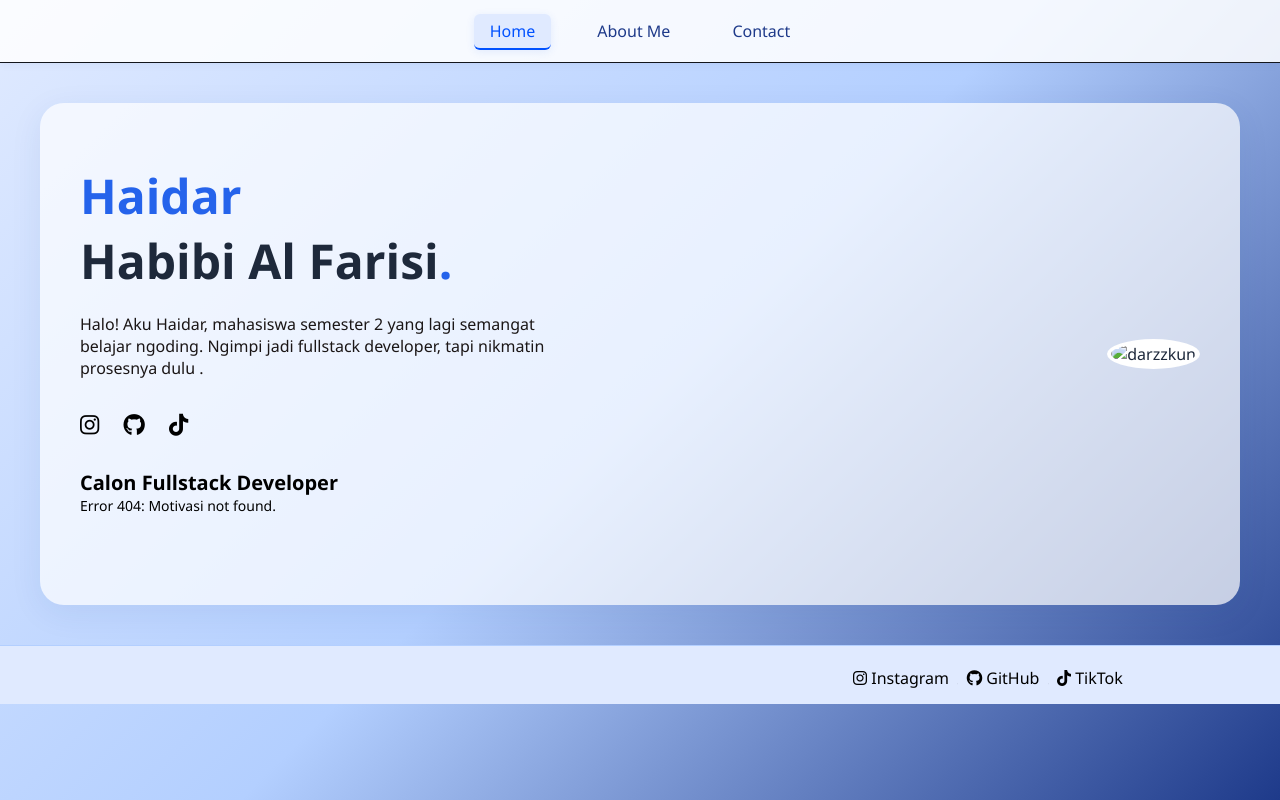
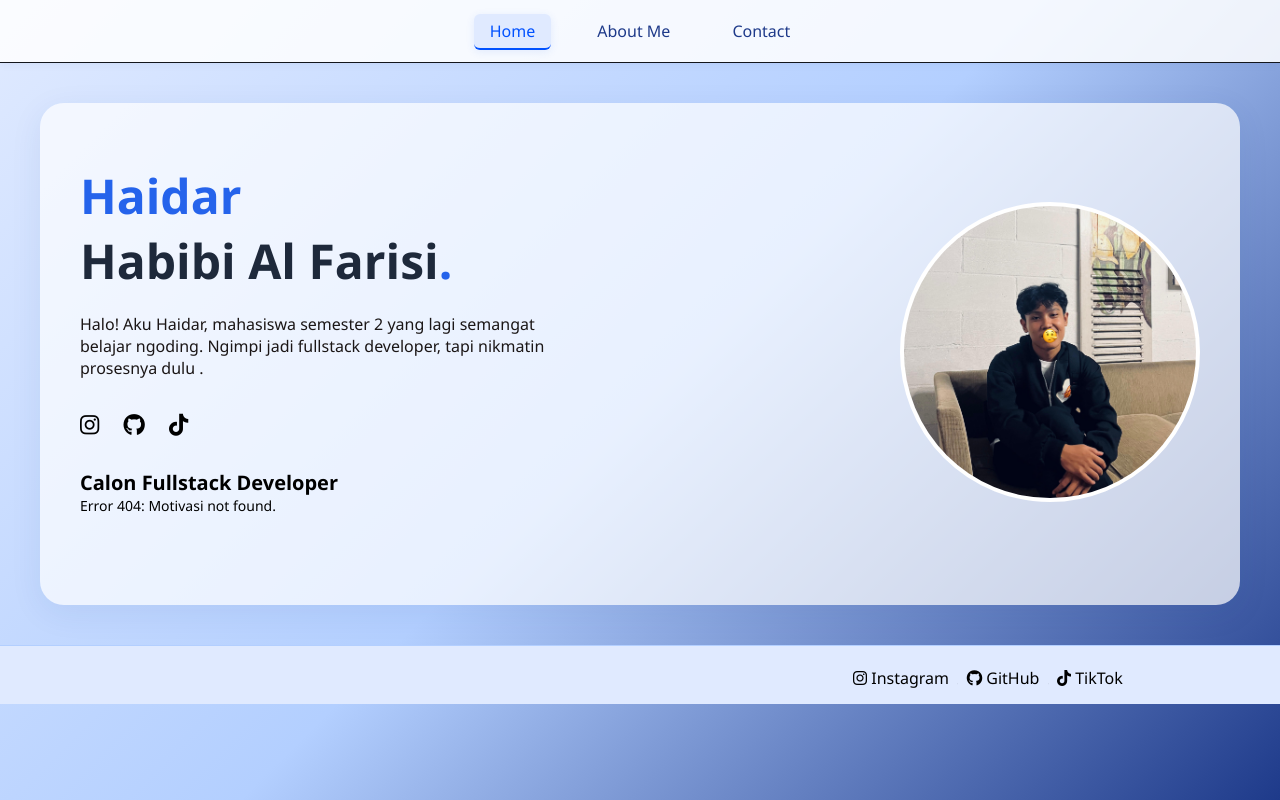
Before and after one commit to haidaralfff/porfotolio, a plain HTML site: page index.html in a window 1280 px wide. Drawn offline with Linux system fonts and the light colour scheme; the site is published under a folder, as on GitHub Pages, so addresses that start at the root find nothing.

Commit message:
fix image path for GitHub Pages

```diff
--- a/index.html
+++ b/index.html
@@ -40,7 +40,7 @@
       </div>
     </div>
     <div class="hero-img">
-      <img src="/assets/image/profile.jpg" alt="darzzkun" />
+      <img src="assets/image/profile.jpg" alt="darzzkun" />
     </div>
   </section>
 
```
